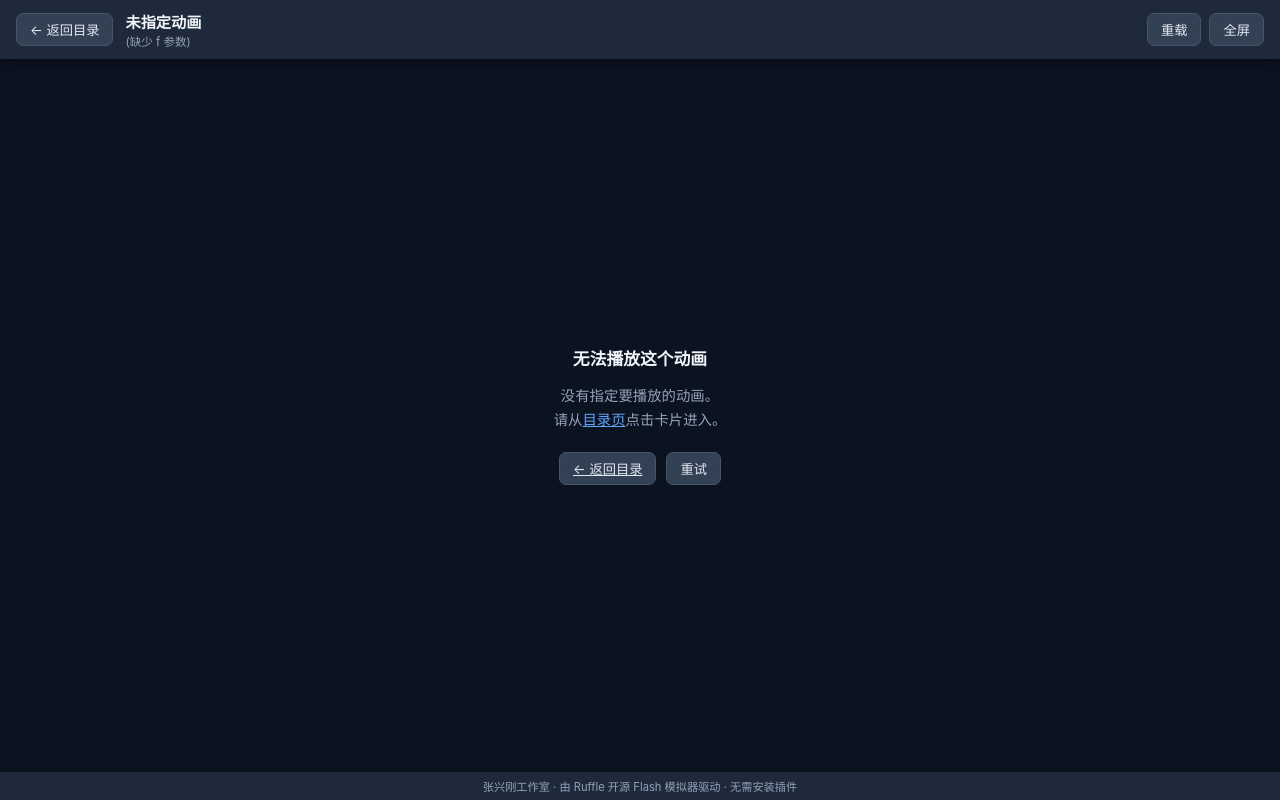
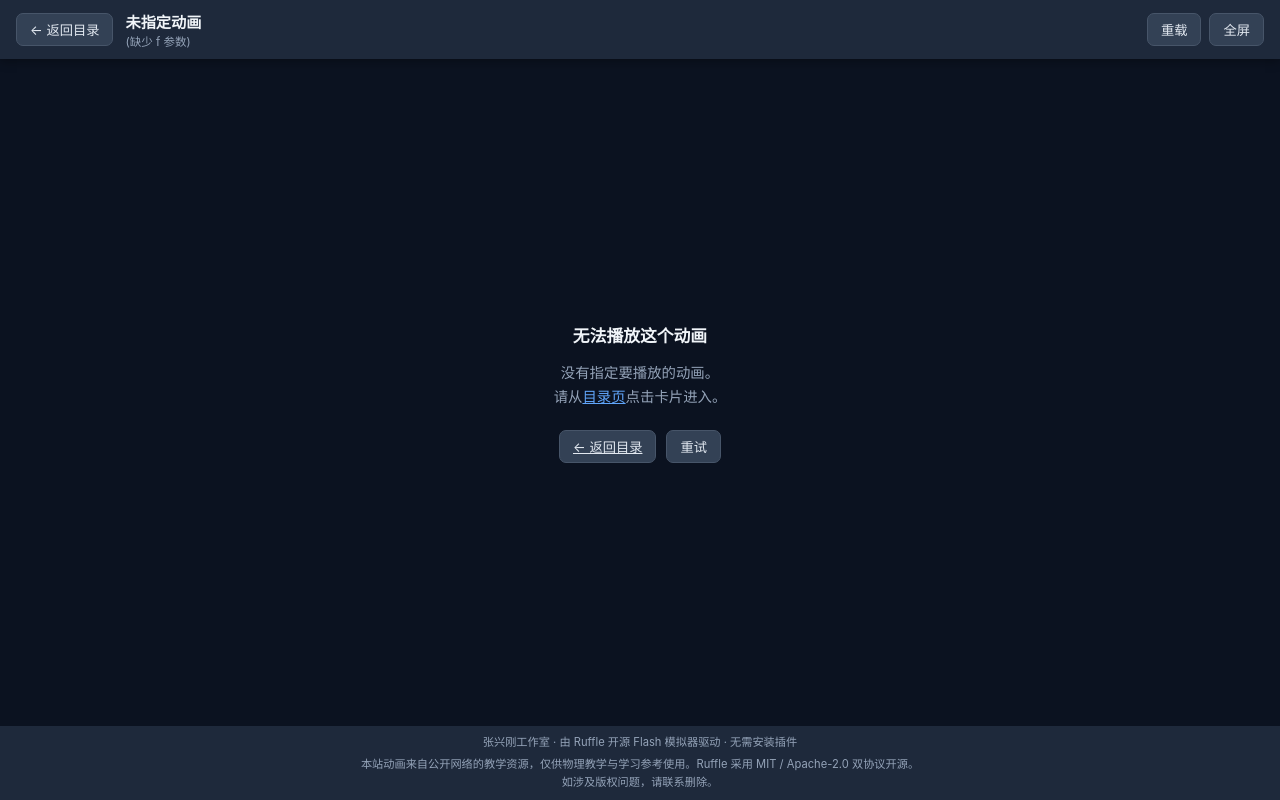
Before and after one commit to zhangxinggang-wl/physics-flash-animations, a plain HTML site: page player.html in a window 1280 px wide. Drawn offline with Linux system fonts and the light colour scheme.

Commit message:
添加版权与来源声明：首页顶部说明区与页脚、播放页页脚展示

```diff
--- a/player.html
+++ b/player.html
@@ -72,10 +72,10 @@ header {
 
 /* ---------- 页脚提示 ---------- */
 footer {
-  background:var(--bar); padding:6px 16px; font-size:.7rem; color:var(--muted);
-  text-align:center; flex-shrink:0; white-space:nowrap; overflow:hidden;
-  text-overflow:ellipsis;
+  background:var(--bar); padding:8px 16px; font-size:.7rem; color:var(--muted);
+  text-align:center; flex-shrink:0; line-height:1.6;
 }
+footer .copyright { margin-top:4px; }
 </style>
 </head>
 <body>
@@ -112,7 +112,10 @@ footer {
   </div>
 </div>
 
-<footer>张兴刚工作室 · 由 Ruffle 开源 Flash 模拟器驱动 · 无需安装插件</footer>
+<footer>
+  <div>张兴刚工作室 · 由 Ruffle 开源 Flash 模拟器驱动 · 无需安装插件</div>
+  <div class="copyright">本站动画来自公开网络的教学资源，仅供物理教学与学习参考使用。Ruffle 采用 MIT / Apache-2.0 双协议开源。<br>如涉及版权问题，请联系删除。</div>
+</footer>
 
 <script>
 /* ============================================================
```
Also changed, not shown: index.html (+8 -1 lines).
